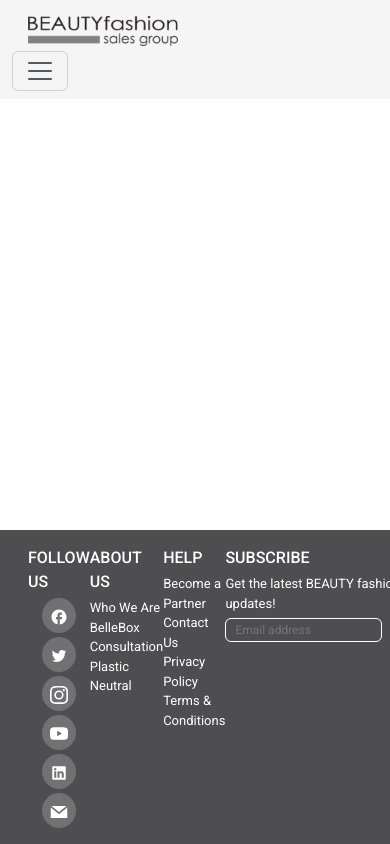
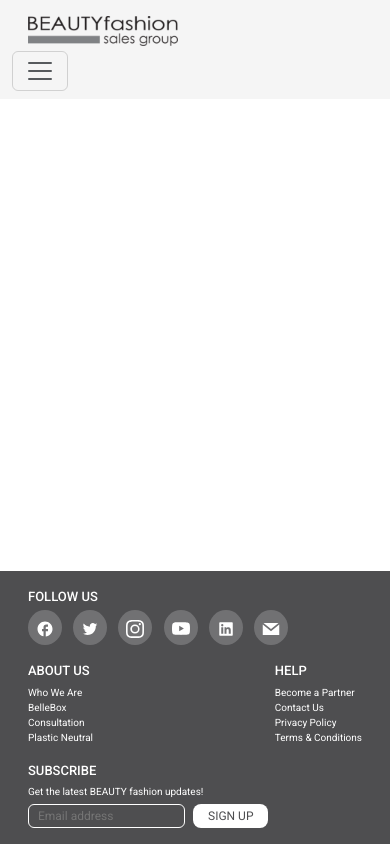
Before and after one commit to Ripty-Dx/bfsportal, a React (Create React App) app: page / in a window 390 px wide. Built offline with nearby package versions, Linux system fonts and the light colour scheme.

Commit message:
responsive footer

```diff
--- a/src/components/Footer.css
+++ b/src/components/Footer.css
@@ -1,5 +1,13 @@
 @import url("https://fonts.googleapis.com/css2?family=Roboto:wght@300;400;500&display=swap");
 
+.main{
+display: flex;
+flex-direction: row;
+justify-content: space-around;
+flex-wrap: wrap;
+gap: 3rem;
+}
+/* d-flex flex-direction-column justify-content-around flex-wrap gap-3 */
 .footer-bg-color {
   background-color: #4e4e50;
   color: white;
@@ -51,3 +59,67 @@
   font-weight: 400;
   padding: 4px 9px;
 }
+#icons{
+  gap: 0.25rem;
+}
+/* small mobile */
+@media only screen and (max-width:360px) {
+   .titles{
+      font-size: small;
+   }
+   .links{
+    font-size: x-small;
+   }
+   .inputEmail{
+    font-size: 11px;
+   }
+   .main{
+    gap: 1rem;
+    justify-content: space-between;
+   }
+
+}
+/* @media only screen and (min-width: 600px) and (max-width: 768px) {
+  .main{
+    gap: 1rem;
+    justify-content: space-between;
+  }
+} */
+@media only screen and (min-width: 361px) and (max-width: 380px) {
+  .main{
+    gap: 1rem;
+    justify-content: space-between;
+  }
+  .titles{
+    font-size: small;
+ }
+ .links{
+  font-size: x-small;
+ }
+ #icons{
+ gap: 0.5rem;
+ }
+}
+/* medium mobile */
+@media only screen and (min-width: 381px) and (max-width: 426px) {
+  .main{
+    gap: 1rem;
+    justify-content: space-between;
+  }
+  .titles{
+    font-size: small;
+ }
+ .links{
+  font-size: x-small;
+ }
+ #icons{
+ gap: 0.7rem;
+ }
+}
+@media only screen and (min-width: 427px) and (max-width: 968px)  {
+  .main{
+    gap: 1rem;
+    justify-content: space-between;
+  }
+
+}
--- a/src/components/Footer.jsx
+++ b/src/components/Footer.jsx
@@ -12,11 +12,11 @@ const Footer = () => {
       <div className="fixed-bottom footer-bg-color p-3 fontFamily">
         <div className="container-fluid">
           <div className="row ">
-            <div className="d-flex flex-direction-column justify-content-around">
+            <div className="main">
               {/* for symbols */}
-              <div>
+              <div id="follow">
                 <div className="titles mb-1">follow us</div>
-                <div className="d-flex gap-1 align-items-center justify-content-center flex-wrap">
+                <div id="icons" className="d-flex align-items-center justify-content-center flex-wrap">
                   <button className="bg-lightColor px-2 py-1 rounded-circle text-white size">
                     <MdOutlineFacebook />
                   </button>
@@ -39,7 +39,7 @@ const Footer = () => {
                 </div>
               </div>
               {/* for about us */}
-              <div>
+              <div id="aboutUs">
                 <div className="titles mb-1">about us</div>
                 <div className="subTitles">
                   <a href="21" className="links">
@@ -57,7 +57,7 @@ const Footer = () => {
                 </div>
               </div>
               {/* for help */}
-              <div>
+              <div id="help">
                 <div className="titles mb-1">help</div>
                 <div className="subTitles">
                   <a href="21" className="links">
@@ -75,13 +75,13 @@ const Footer = () => {
                 </div>
               </div>
               {/* for subscribe */}
-              <div>
+              <div id="subscribe">
                 <div className="titles mb-1">subscribe</div>
                 <div className="subTitles">
                   <a href="21" className="links" style={{textTransform:"none"}}>
                     Get the latest <span  style={{textTransform:"uppercase"}}>beauty</span> fashion updates!{" "}
                   </a>
-                  <div className="d-flex gap-2">
+                  <div className="d-flex gap-2 flex-wrap">
                     <input  type="email" name="email" placeholder="Email address" className="inputEmail"/>
                     <button className="signUp-button">sign up</button>
                     </div>
```
